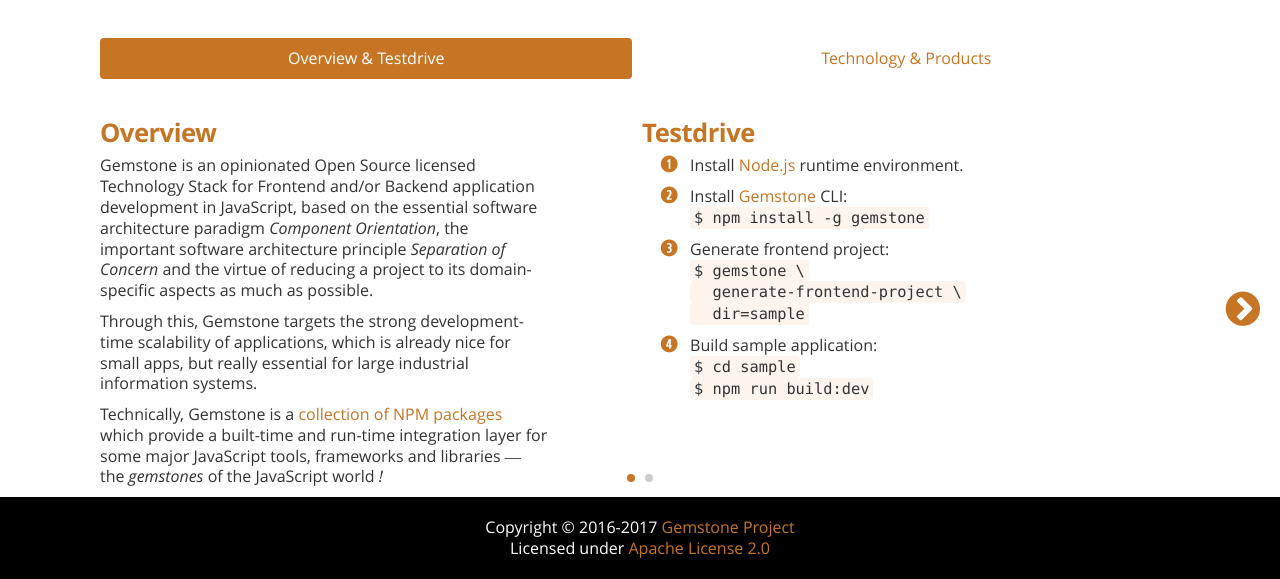
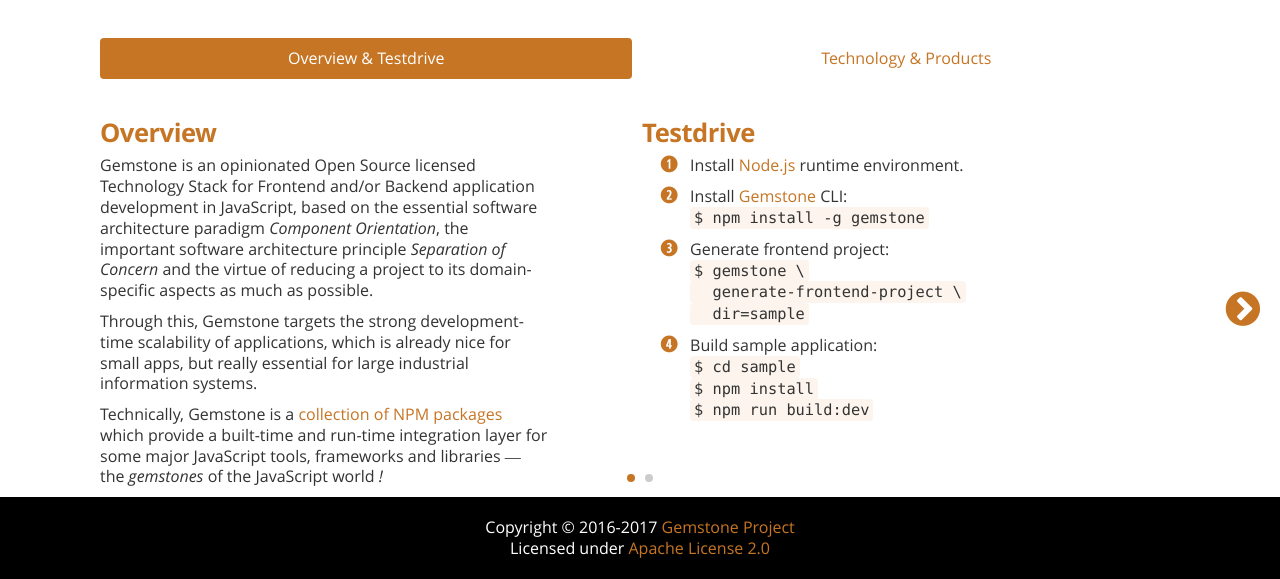
Before and after one commit to gemstonejs/gemstone-website, a website: page index.html in a window 1280 px wide. Shown: the part 414-993 px from the top of the page. Drawn offline with Linux system fonts and the light colour scheme.

Commit message:
add missing install step

```diff
--- a/index.html
+++ b/index.html
@@ -93,6 +93,7 @@
                                         <li class="cn-4-i">
                                             Build sample application:<br/>
                                             <code class="swiper-no-swiping">$ cd sample</code><br/>
+                                            <code class="swiper-no-swiping">$ npm install</code><br/>
                                             <code class="swiper-no-swiping">$ npm run build:dev</code>
                                             <p/>
                                         </li>
```
